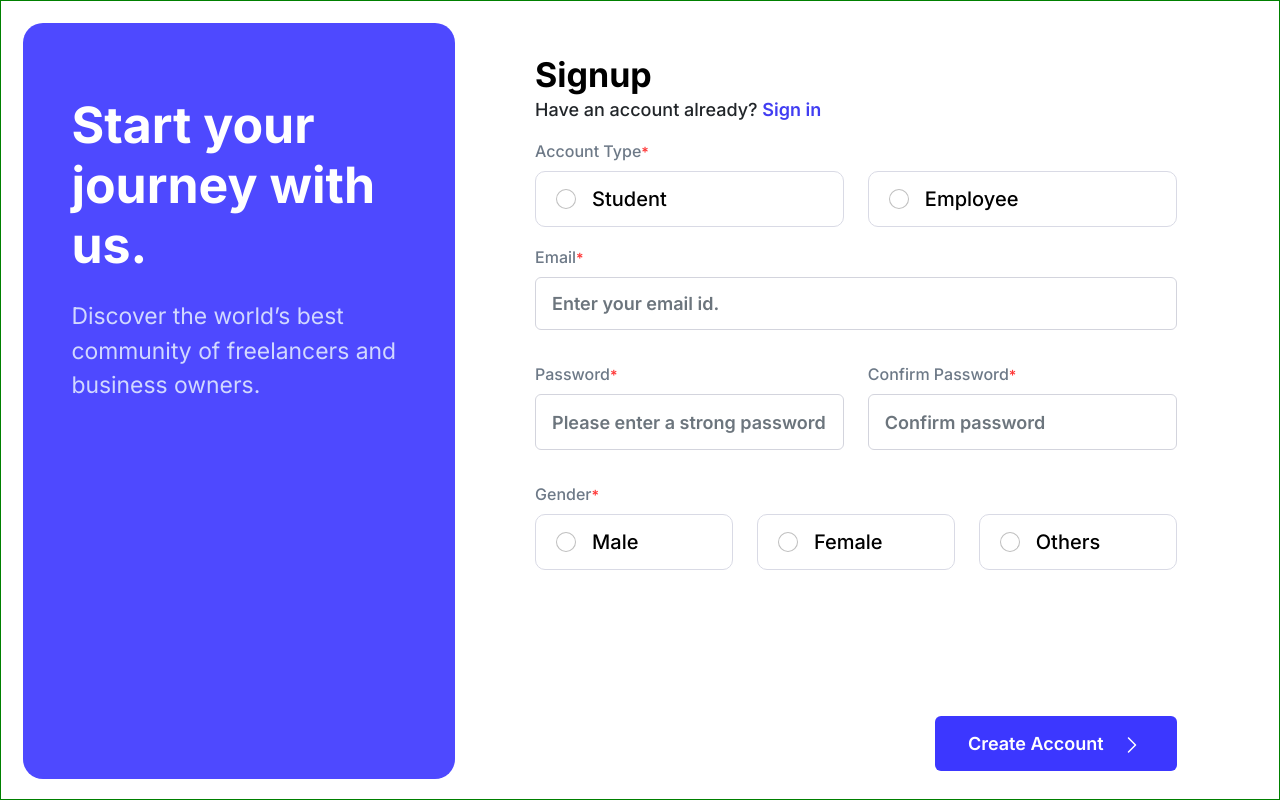
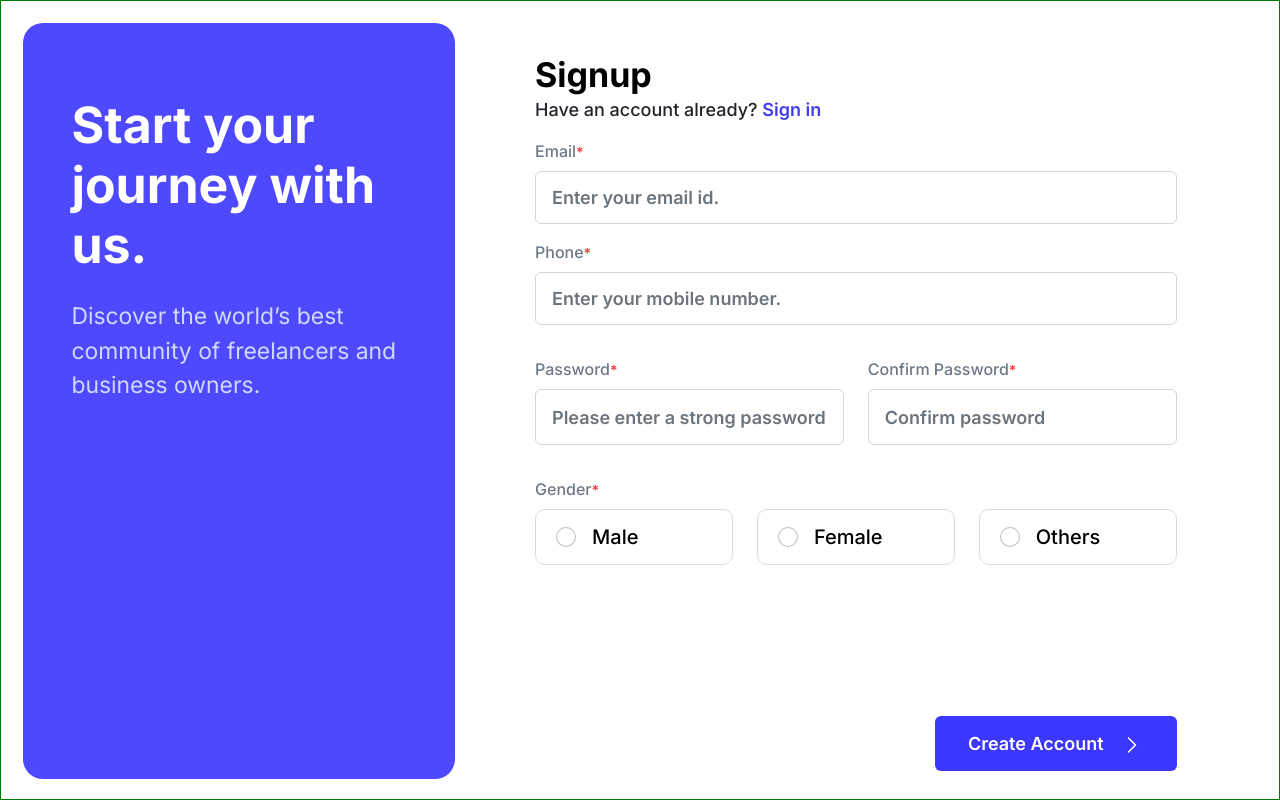
Before and after one commit to abhinaisai2002/College_Project_Frontend, a React (Create React App) app: page /signup in a window 1280 px wide. Built offline with nearby package versions, Linux system fonts and the light colour scheme; some icons are missing.

Commit message:
changing signup

```diff
--- a/src/pages/Signup.jsx
+++ b/src/pages/Signup.jsx
@@ -31,6 +31,15 @@ const Signup = () => {
   } = useInput("", validateStudentEmail);
 
   const {
+    value: phoneValue,
+    isTouched: phoneIsTouched,
+    handleChange: phoneHandleChange,
+    handleReset: phoneHandleReset,
+    hasError: phoneHasError,
+    handleBlur: phoneHandleBlur,
+  } = useInput("", validatePhoneNumber);
+
+  const {
     value: passwordValue,
     isTouched: passwordIsTouched,
     handleChange: passwordHandleChange,
@@ -48,20 +57,11 @@ const Signup = () => {
     handleBlur: cpasswordHandleBlur,
   } = useInput("", (password) => password.length >= 8);
 
-  const [accountType, setAccountType] = useState("");
   const [gender, setGender] = useState("");
 
 
   const handleSubmit = (event) => {
     event.preventDefault();
-    if (accountType === "") {
-      alert("Please select type of the account");
-      return;
-    }
-    if (accountType === "") {
-      alert("Please select your gender");
-      return;
-    }
     if (emailHasError || passwordHasError || cpasswordHasError) {
       alert("Please fill out th details properly");
       return;
@@ -70,7 +70,7 @@ const Signup = () => {
     const data = {
       email: emailValue,
       password: passwordValue,
-      accountType,
+      accountType:'teacher',
       gender,
     };
 
@@ -101,17 +101,6 @@ const Signup = () => {
         </p>
 
         <Form onSubmit={handleSubmit}>
-          <RadioInput
-            label="Account Type"
-            name="accountType"
-            required
-            radioInputs={[
-              { value: "student", label: "Student" },
-              { value: "employee", label: "Employee" },
-            ]}
-            handleChange={(val) => setAccountType(val)}
-            checkedValue={accountType}
-          />
           <Input
             value={emailValue}
             onChange={emailHandleChange}
@@ -124,6 +113,19 @@ const Signup = () => {
             name="email"
             required
             placeholder="Enter your email id."
+          />
+          <Input
+            value={phoneValue}
+            onChange={phoneHandleChange}
+            onBlur={phoneHandleBlur}
+            error="Please enter your mobile number properly."
+            touched={phoneIsTouched}
+            errorCond={phoneIsTouched && phoneHasError}
+            label="Phone"
+            type="phone"
+            name="phone"
+            required
+            placeholder="Enter your mobile number."
           />
           <Row>
             <Col>
@@ -188,4 +190,11 @@ const validateStudentEmail = (email) => {
   return emailRe.test(email);
 };
 
+const validatePhoneNumber = (phoneNumber) => {
+  let phoneRe = new RegExp(
+    '[1-9][0-9]\{9}'
+  );
+  return phoneRe.test(phoneNumber);
+}
+
 export default Signup;
```
